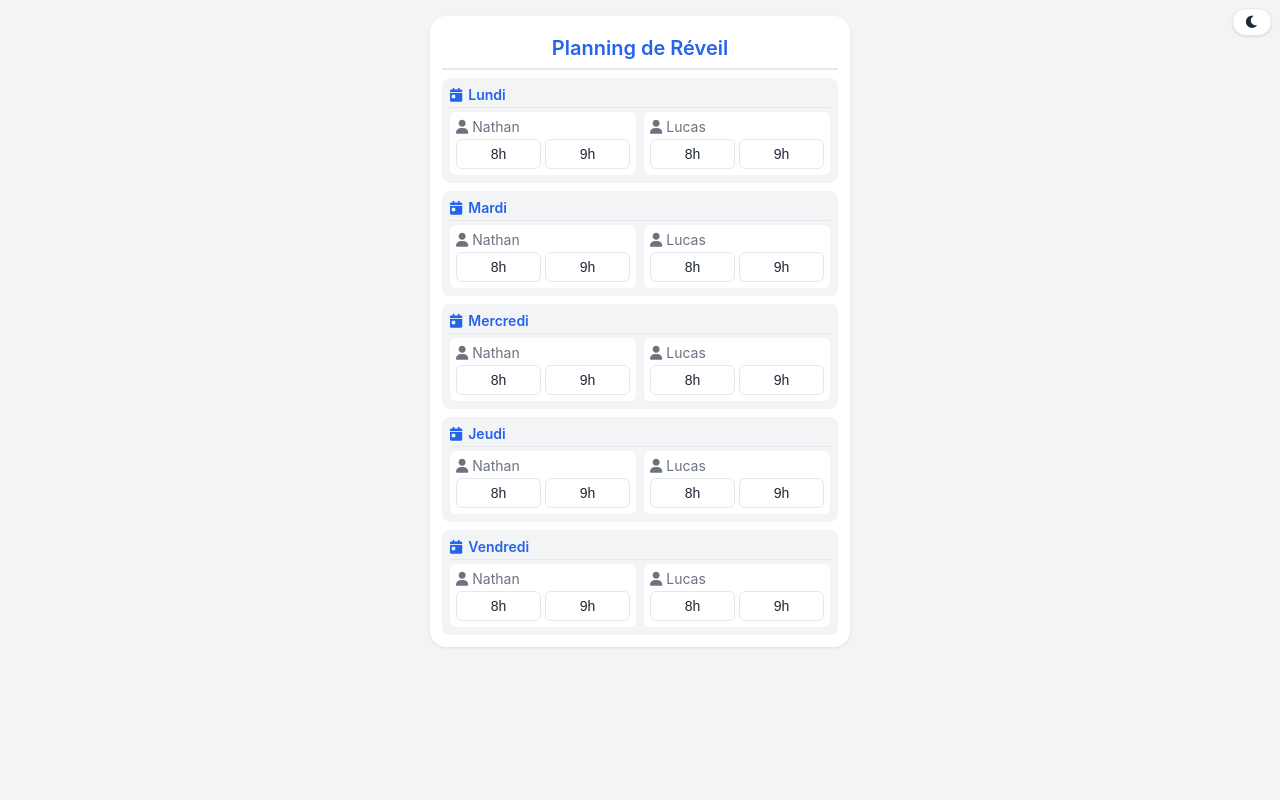
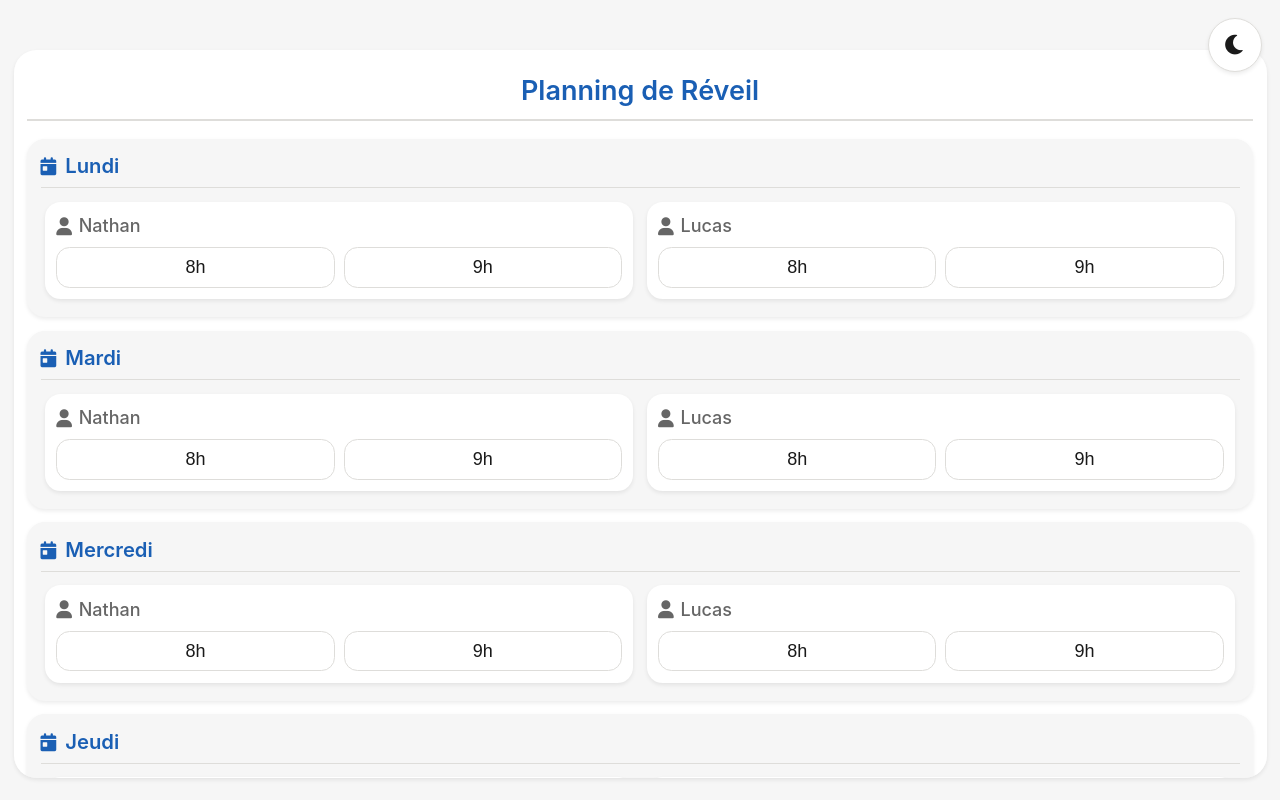
Before and after one commit to Strene76/reveil-des-gars, a plain HTML site: page index.html in a window 1280 px wide. Drawn offline with Linux system fonts and the light colour scheme; no server answers.

Commit message:
Update index.html

```diff
--- a/index.html
+++ b/index.html
@@ -8,25 +8,27 @@
     <link href="https://cdnjs.cloudflare.com/ajax/libs/font-awesome/6.0.0/css/all.min.css" rel="stylesheet">
     <style>
         :root {
-            --primary: #2563eb;
-            --primary-light: #3b82f6;
-            --success: #059669;
-            --text: #1f2937;
-            --text-light: #6b7280;
-            --background: #f3f4f6;
+            --primary: #1a5fb4;
+            --primary-light: #3584e4;
+            --success: #2ec27e;
+            --text: #1a1a1a;
+            --text-light: #666666;
+            --background: #f6f6f6;
             --card: #ffffff;
-            --border: #e5e7eb;
+            --border: #deddda;
+            --shadow: 0 2px 4px rgba(0,0,0,0.08);
         }
 
         .dark-mode {
-            --primary: #3b82f6;
-            --primary-light: #60a5fa;
-            --success: #10b981;
-            --text: #f9fafb;
-            --text-light: #d1d5db;
-            --background: #111827;
-            --card: #1f2937;
-            --border: #374151;
+            --primary: #78aeed;
+            --primary-light: #99c1f1;
+            --success: #57e389;
+            --text: #ffffff;
+            --text-light: #c0bfbc;
+            --background: #1a1a1a;
+            --card: #242424;
+            --border: #444444;
+            --shadow: 0 2px 4px rgba(0,0,0,0.2);
         }
 
         * {
@@ -36,54 +38,74 @@
             -webkit-tap-highlight-color: transparent;
         }
 
+        @media (min-width: 360px) {
+            html {
+                font-size: 16px;
+            }
+        }
+
+        @media (min-width: 390px) {
+            html {
+                font-size: 17px;
+            }
+        }
+
+        @media (min-width: 412px) {
+            html {
+                font-size: 18px;
+            }
+        }
+
         body {
             font-family: -apple-system, BlinkMacSystemFont, 'Segoe UI', Roboto, sans-serif;
             background: var(--background);
             color: var(--text);
             min-height: 100vh;
-            padding: 0.5rem;
+            padding: 0.75rem;
             display: flex;
             flex-direction: column;
             transition: all 0.3s ease;
-            font-size: 14px;
+            line-height: 1.4;
         }
 
         .container {
             background: var(--card);
-            border-radius: 1rem;
-            padding: 0.75rem;
-            box-shadow: 0 1px 3px rgba(0,0,0,0.1);
-            max-height: 100vh;
+            border-radius: 1.25rem;
+            padding: 1rem;
+            box-shadow: var(--shadow);
+            margin-top: 2rem;
+            max-height: calc(100vh - 4rem);
             overflow-y: auto;
         }
 
         h1 {
             color: var(--primary);
             text-align: center;
-            font-size: 1.25rem;
+            font-size: 1.5rem;
             font-weight: 600;
             padding: 0.5rem 0;
-            margin-bottom: 0.5rem;
+            margin-bottom: 1rem;
             border-bottom: 2px solid var(--border);
         }
 
         .schedule {
             display: grid;
-            gap: 0.5rem;
+            gap: 0.75rem;
         }
 
         .day-card {
             background: var(--background);
-            border-radius: 0.5rem;
-            padding: 0.5rem;
+            border-radius: 1rem;
+            padding: 0.875rem;
+            box-shadow: var(--shadow);
         }
 
         .day-header {
             display: flex;
             align-items: center;
             justify-content: space-between;
-            margin-bottom: 0.25rem;
-            padding-bottom: 0.25rem;
+            margin-bottom: 0.5rem;
+            padding-bottom: 0.375rem;
             border-bottom: 1px solid var(--border);
         }
 
@@ -92,82 +114,122 @@
             color: var(--primary);
             display: flex;
             align-items: center;
-            gap: 0.375rem;
+            gap: 0.5rem;
+            font-size: 1.125rem;
         }
 
         .day-name i {
-            font-size: 0.875rem;
+            font-size: 1rem;
         }
 
         .users-grid {
             display: grid;
             grid-template-columns: repeat(2, 1fr);
-            gap: 0.5rem;
+            gap: 0.75rem;
+            padding: 0.25rem;
         }
 
         .user-schedule {
             background: var(--card);
-            padding: 0.375rem;
-            border-radius: 0.375rem;
+            padding: 0.75rem;
+            border-radius: 0.875rem;
             display: flex;
             flex-direction: column;
-            gap: 0.25rem;
+            gap: 0.5rem;
+            box-shadow: var(--shadow);
         }
 
         .user-name {
-            font-size: 0.875rem;
+            font-size: 1rem;
             color: var(--text-light);
             display: flex;
             align-items: center;
-            gap: 0.25rem;
+            gap: 0.375rem;
+            font-weight: 500;
         }
 
         .time-select {
             display: flex;
-            gap: 0.25rem;
+            gap: 0.5rem;
         }
 
         .time-button {
             flex: 1;
-            padding: 0.375rem;
+            height: 2.5rem;
             border: 1px solid var(--border);
             background: var(--card);
             color: var(--text);
-            border-radius: 0.375rem;
-            font-size: 0.875rem;
+            border-radius: 0.75rem;
+            font-size: 1rem;
             font-weight: 500;
             cursor: pointer;
             transition: all 0.2s ease;
+            display: flex;
+            align-items: center;
+            justify-content: center;
         }
 
         .time-button.selected {
             background: var(--primary);
             color: white;
             border-color: var(--primary);
+            box-shadow: 0 2px 4px rgba(0,0,0,0.1);
         }
 
         #darkModeToggle {
             position: fixed;
-            top: 0.5rem;
-            right: 0.5rem;
-            padding: 0.375rem 0.75rem;
-            border-radius: 1rem;
+            top: 1rem;
+            right: 1rem;
+            width: 3rem;
+            height: 3rem;
+            border-radius: 1.5rem;
             background: var(--card);
             color: var(--text);
             border: 1px solid var(--border);
-            font-size: 0.875rem;
+            font-size: 1.25rem;
             display: flex;
             align-items: center;
-            gap: 0.375rem;
-            box-shadow: 0 1px 2px rgba(0,0,0,0.1);
+            justify-content: center;
+            box-shadow: var(--shadow);
             z-index: 1000;
+            cursor: pointer;
         }
 
-        @media (min-height: 600px) {
+        /* Scrollbar personnalisée pour le S24 Ultra */
+        ::-webkit-scrollbar {
+            width: 8px;
+            height: 8px;
+        }
+
+        ::-webkit-scrollbar-track {
+            background: var(--background);
+            border-radius: 4px;
+        }
+
+        ::-webkit-scrollbar-thumb {
+            background: var(--primary-light);
+            border-radius: 4px;
+        }
+
+        ::-webkit-scrollbar-thumb:hover {
+            background: var(--primary);
+        }
+
+        @media (max-height: 800px) {
             .container {
-                margin: 0.5rem auto;
-                width: 100%;
-                max-width: 420px;
+                padding: 0.75rem;
+            }
+
+            .day-card {
+                padding: 0.75rem;
+            }
+
+            .user-schedule {
+                padding: 0.625rem;
+            }
+
+            .time-button {
+                height: 2.25rem;
             }
         }
     </style>
@@ -185,8 +247,8 @@
     <script src="https://www.gstatic.com/firebasejs/8.6.8/firebase-database.js"></script>
 
     <script>
+        // Configuration Firebase (à remplacer par vos propres données)
         const firebaseConfig = {
-            // TODO: Replace with your Firebase project configuration
             apiKey: "AIzaSyDvrtMZyj2x_a9bRu0F74kbLen2W3B7YI8",
   authDomain: "reveil-des-gars-e3d49.firebaseapp.com",
   databaseURL: "https://reveil-des-gars-e3d49-default-rtdb.firebaseio.com",
```
